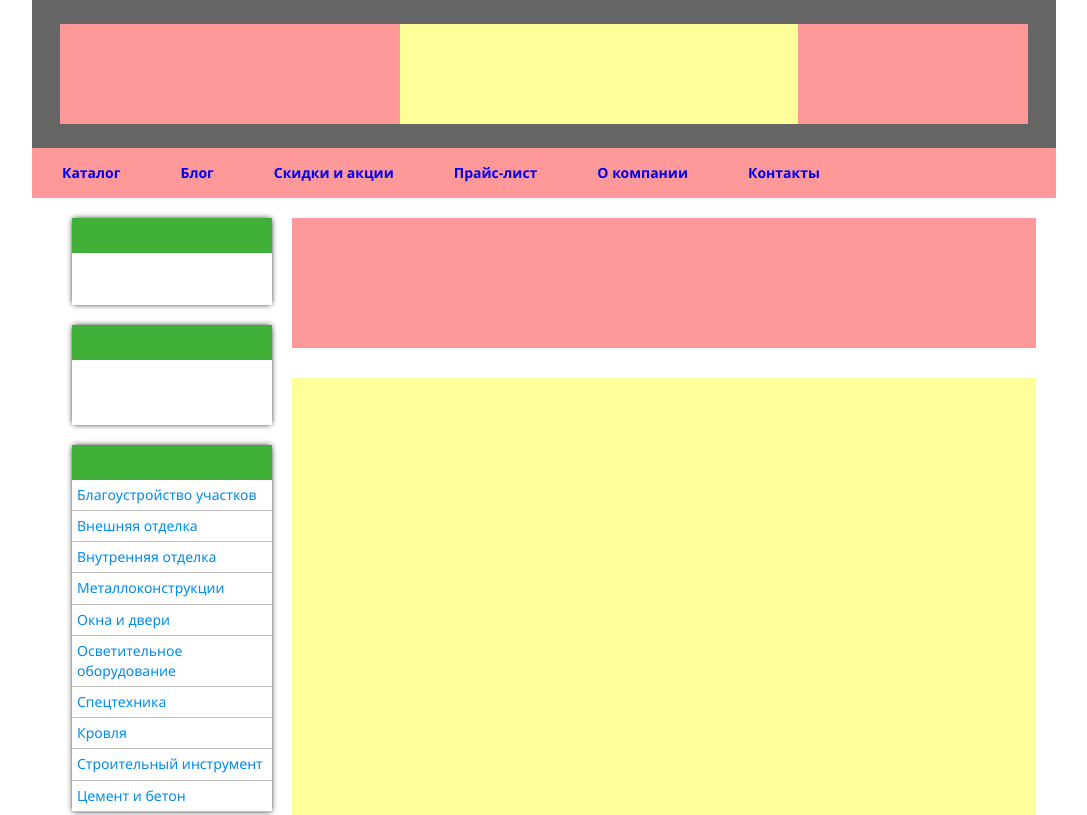
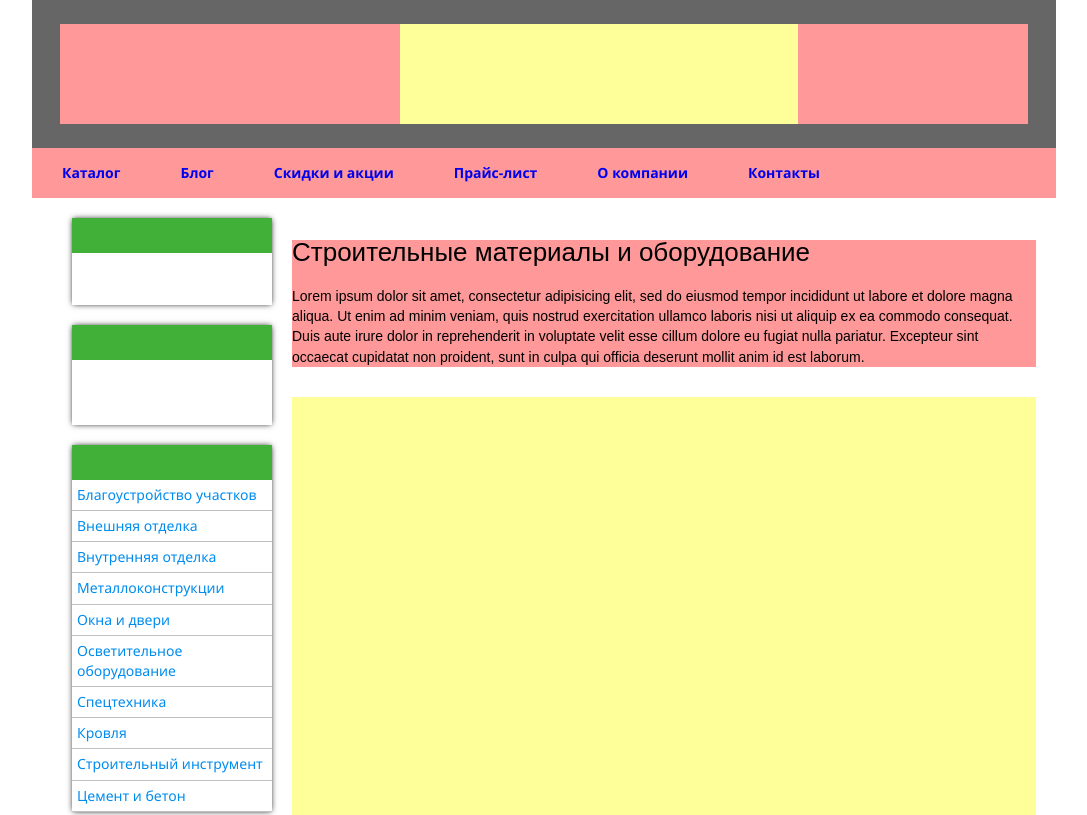
Before and after one commit to Gretten/test_layout, a plain HTML site: page app/index.html in a window 1280 px wide. Shown: the top 815 px of the page, without its empty margins (96-1183 px from the left). Drawn offline with Linux system fonts and the light colour scheme.

Commit message:
Pre-Alpha

```diff
--- a/app/css/main.css
+++ b/app/css/main.css
@@ -25,7 +25,7 @@ ul {
   display: flex;
 }
 .flexbox-item {
-  height: 970px;
+  height: auto;
 }
 .container {
   max-width: 1024px;
@@ -140,8 +140,8 @@ ul {
   width: 100%;
 }
 .body-header {
-  height: 130px;
-  width: 100%;
+  height: auto;
+  max-width: 744px;
   margin-bottom: 30px;
   background-color: #ff9999;
 }
--- a/app/index.html
+++ b/app/index.html
@@ -64,8 +64,8 @@
             <section class="section flexbox-item angleBrackets">
                 <div class="main-container">
                     <div class="body-header">
-                        <!-- <h1>Строительные материалы и оборудование</h1>
-                        <p>Lorem ipsum dolor sit amet, consectetur adipisicing elit, sed do eiusmod tempor incididunt ut labore et dolore magna aliqua. Ut enim ad minim veniam, quis nostrud exercitation ullamco laboris nisi ut aliquip ex ea commodo consequat. Duis aute irure dolor in reprehenderit in voluptate velit esse cillum dolore eu fugiat nulla pariatur. Excepteur sint occaecat cupidatat non proident, sunt in culpa qui officia deserunt mollit anim id est laborum.</p> -->
+                        <h1>Строительные материалы и оборудование</h1>
+                         <p>Lorem ipsum dolor sit amet, consectetur adipisicing elit, sed do eiusmod tempor incididunt ut labore et dolore magna aliqua. Ut enim ad minim veniam, quis nostrud exercitation ullamco laboris nisi ut aliquip ex ea commodo consequat. Duis aute irure dolor in reprehenderit in voluptate velit esse cillum dolore eu fugiat nulla pariatur. Excepteur sint occaecat cupidatat non proident, sunt in culpa qui officia deserunt mollit anim id est laborum.</p>
                     </div>
                     <div class="body-slides">
                         <div class="slide"></div>
```
